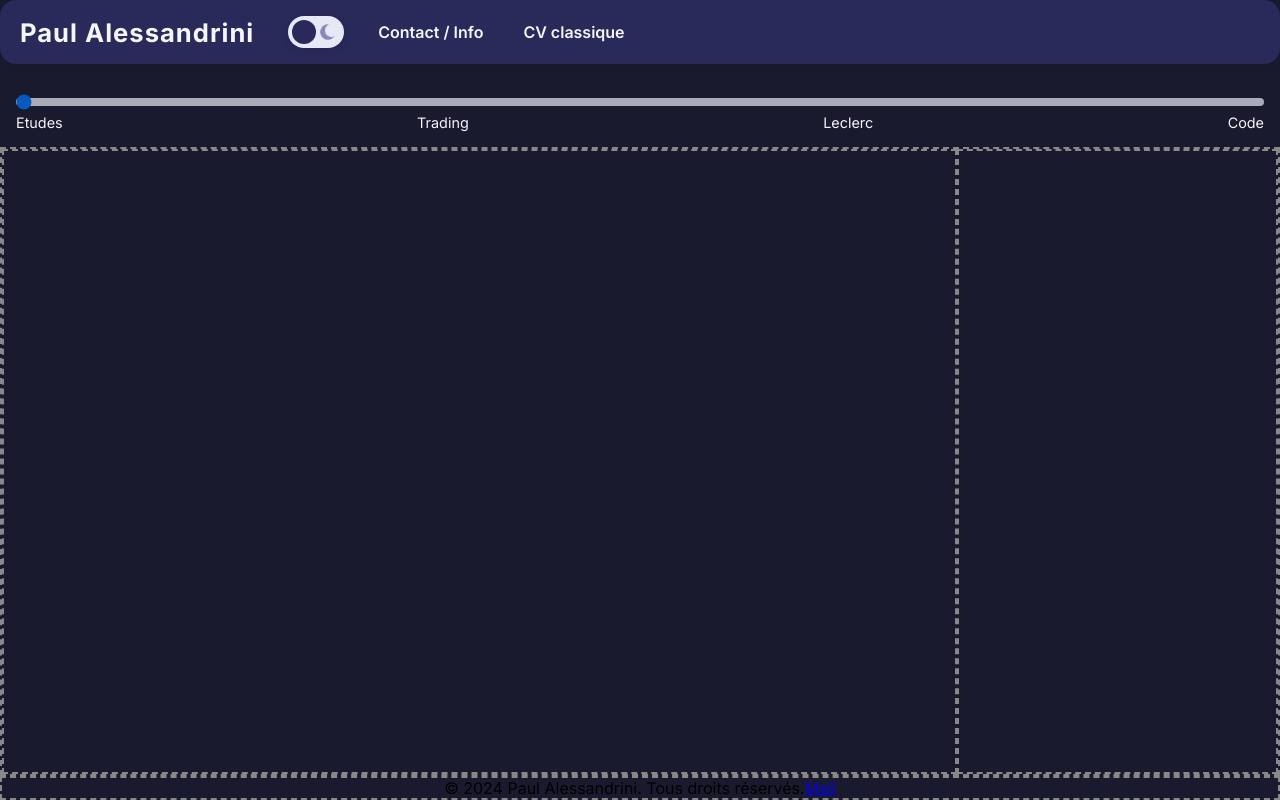
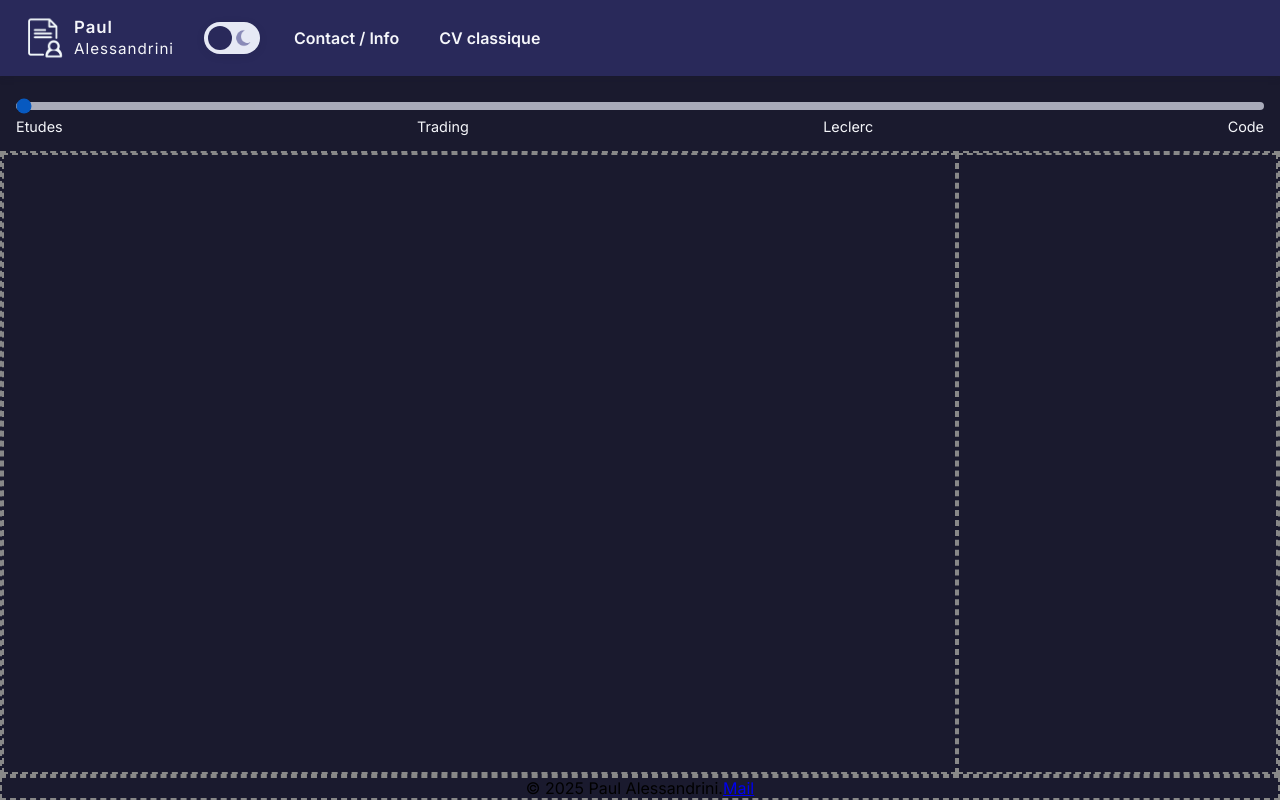
Before and after one commit to Palalde/CV-interactif, a plain HTML site: page HTML/CV.HTML in a window 1280 px wide. Drawn offline with Linux system fonts and the light colour scheme.

Commit message:
HTML : scindement du titre en deux dossier : ajout du logo CV et contact CSS: reduction de la taille vertical du header, changement du style du titre, et ajout du logo du CV

```diff
--- a/HTML/CV.HTML
+++ b/HTML/CV.HTML
@@ -21,8 +21,13 @@
     <!-- FIXE A TOUTE LES PAGES -->
     <section class="fix-container">
       <div class="header-row">
+        <!-- LOGO -->
+        <img src="../img/LOGO/CvBlanc.png" alt="Logo CV" class="cv-logo" />
         <!-- TITRE -->
-        <h1 class="main-title">Paul Alessandrini</h1>
+        <div class="main-title-group">
+          <span class="main-title main-title-paul">Paul</span>
+          <span class="main-title main-title-alessandrini">Alessandrini</span>
+        </div>
         <!-- NAV -->
         <nav class="navbar">
           <label class="theme-switch">
@@ -64,9 +69,7 @@
     </section>
     <!-- FIXE A TOUTE LES PAGES -->
     <footer class="footer square">
-      <p class="copyright">
-        &copy; 2024 Paul Alessandrini. Tous droits réservés.
-      </p>
+      <p class="copyright">&copy; 2025 Paul Alessandrini.</p>
       <a class="mail" href="mailto:palessandrini13@gmail.com">Mail</a>
     </footer>
   </body>
--- a/Style/style.css
+++ b/Style/style.css
@@ -51,26 +51,57 @@ body {
   justify-content: flex-start;
   align-items: center;
   width: 100%;
-  min-height: 56px;
-  padding: var(--padding-main);
+  min-height: 39px;
+  padding: 8px 14px;
   background: var(--background-surface-dark);
   box-shadow: var(--shadow-main);
-  margin-bottom: 18px;
-  gap: var(--gap-main);
-  border-radius: var(--radius-main);
+  margin-bottom: 10px;
+  gap: 12px;
   transition: padding 0.2s, min-height 0.2s;
 }
+
+/* LOGO CV */
+.cv-logo {
+  height: 30px;
+  width: 30px;
+  object-fit: contain;
+  flex-shrink: 0;
+  display: block;
+  zoom: 200%;
+}
+
 /*TITRE*/
 .header-row h1 {
-  font-size: 1.6rem;
+  display: none;
+}
+/* TITRE GROUPE */
+.main-title-group {
+  display: flex;
+  flex-direction: column;
+  justify-content: space-around;
+  height: 44px;
+  margin-right: 18px;
+  margin-left: -12px;
+  min-width: 90px;
+}
+
+.main-title-paul {
+  font-size: 1.05rem;
+  font-weight: 600;
   color: var(--text-light);
+  margin-bottom: 0;
+  line-height: 1.1;
   letter-spacing: 1px;
-  font-weight: 700;
-  margin: 0 18px 0 0;
-  text-shadow: none;
-  font-family: "Inter", Arial, Helvetica, sans-serif;
-  border-radius: var(--radius-main);
 }
+
+.main-title-alessandrini {
+  font-size: 0.95rem;
+  font-weight: 400;
+  color: var(--text-light);
+  line-height: 1.1;
+  letter-spacing: 1px;
+}
+
 /*NAVBAR*/
 .header-row nav {
   display: flex;
```
Also changed, not shown: IMG/LOGO/ContactBlanc.png (added), IMG/LOGO/ContactNoir.png (added), IMG/LOGO/CvBlanc.png (added), IMG/LOGO/CvBleu.png (added).
